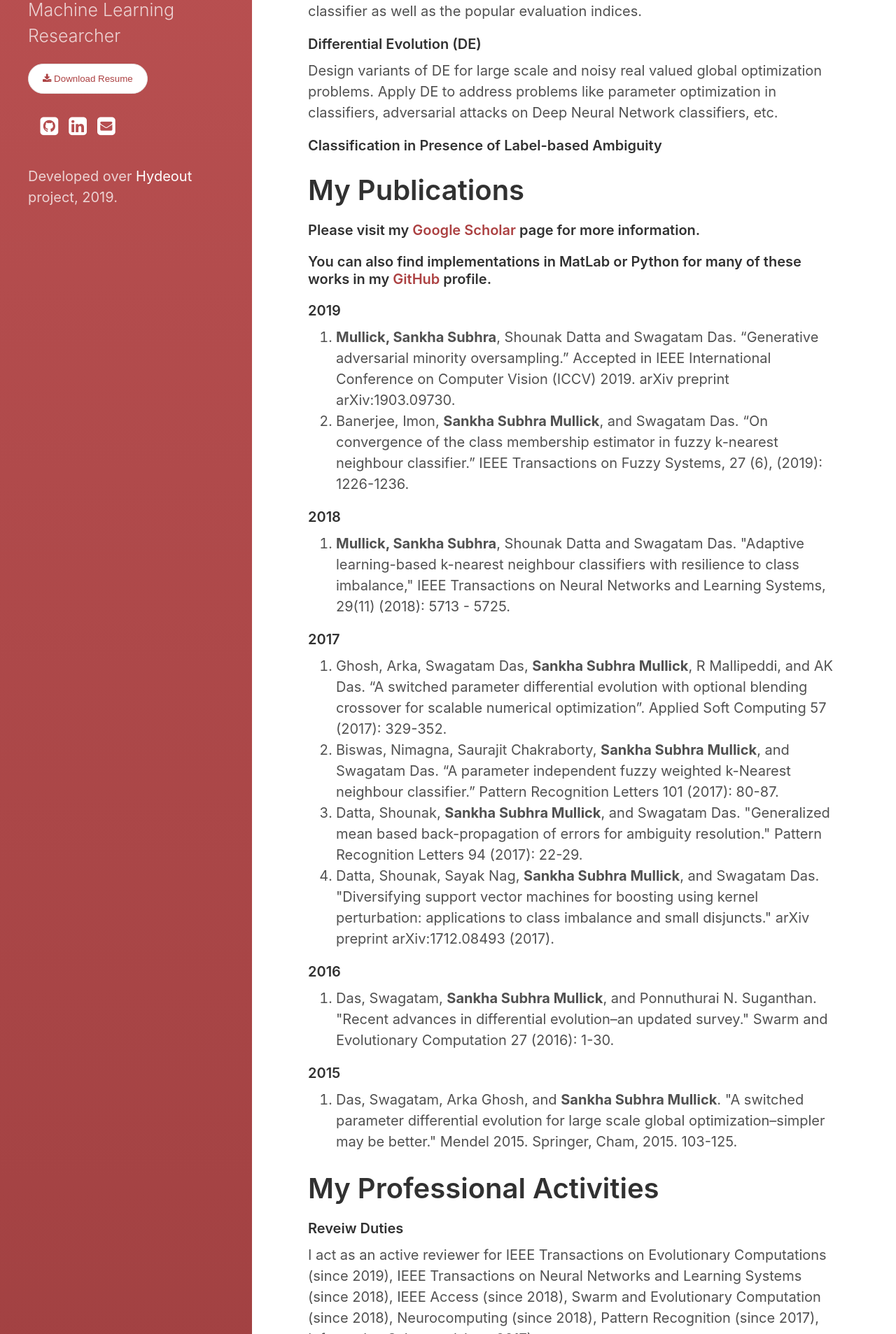
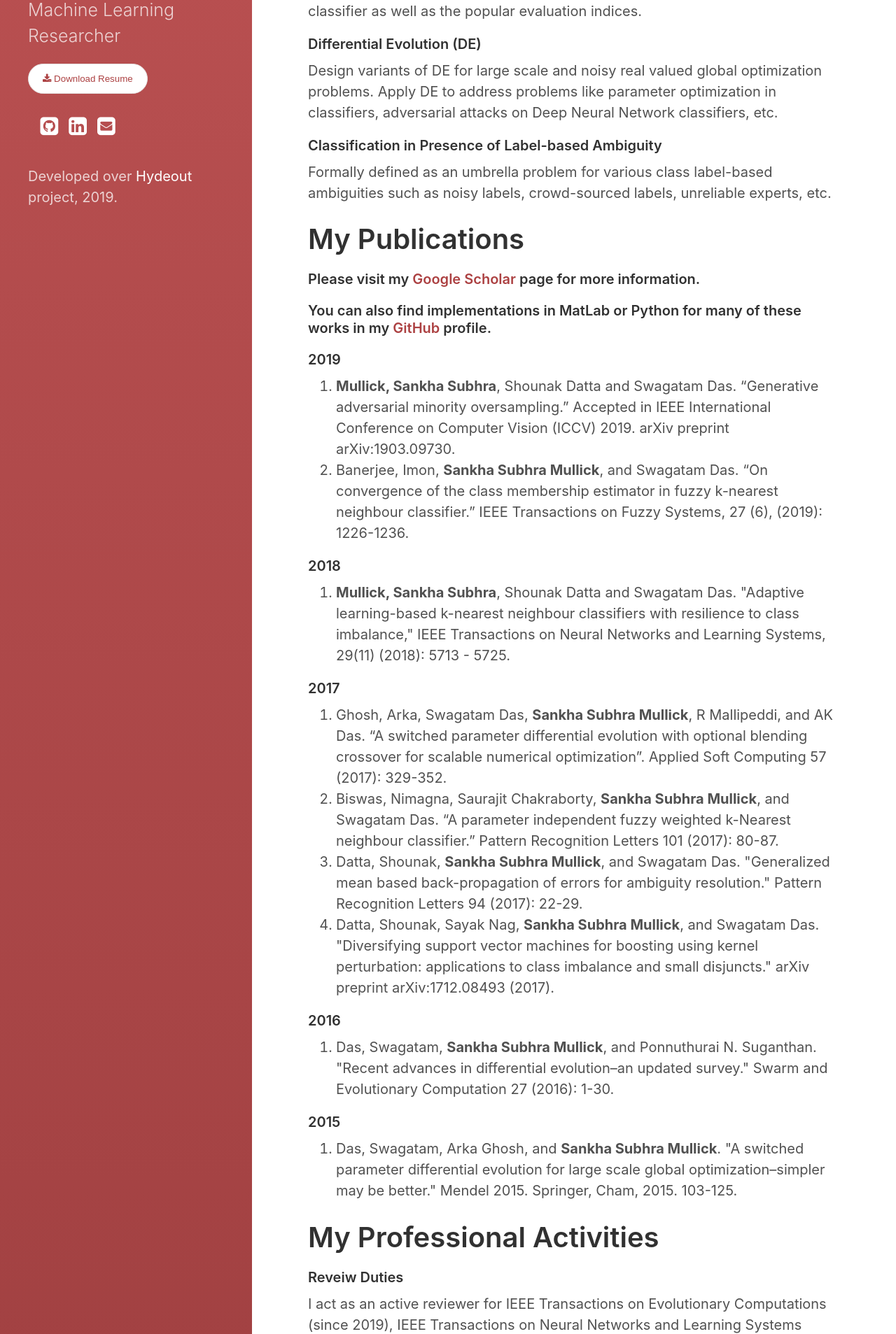
Before and after one commit to SankhaSubhra/SankhaSubhra.github.io, a Jekyll site: the page built from index.html, in a window 1280 px wide. Shown: the part 598-2505 px from the top of the page at 70% size. Built offline with Jekyll 4.4.1, drawn with Linux system fonts in a browser that asks for light colours; the list of posts is cut into pages by our own code; a style sheet for code colours, icons or effects is not loaded; some of the changed text lies outside the part shown.

Commit message:
Add files via upload

```diff
--- a/index.html
+++ b/index.html
@@ -29,6 +29,8 @@ evaluation indices.
 Design variants of DE for large scale and noisy real valued global optimization problems. Apply DE to address problems like parameter optimization in classifiers, adversarial attacks on Deep Neural Network classifiers, etc.
 
 <h5>Classification in Presence of Label-based Ambiguity</h5>
+Formally defined as an umbrella problem for various class label-based ambiguities such as noisy labels, crowd-sourced
+labels, unreliable experts, etc.
 
 <h1>My Publications</h1>
 <h6>Please visit my <a href="https://scholar.google.com/citations?user=QnzlBI8AAAAJ">Google Scholar</a> page for more
@@ -95,3 +97,7 @@ B.Tech in Computer Science and Engineering from West Bengal University of Techno
 I am an avid reader and a video game enthusiast, who happens to love high-altitude trekking as well. I am interested in
 creative writing which I consider as my primary hobby. My literary works are mostly in Bengali which is my mother
 tongue, while I prefer to use English for blogging. I am a feminist and an environmentalist.
+
+<p> <br>
+    <small>This website is developed by Sankha Subhra Mullick, over the <a href="https://github.com/fongandrew/hydeout">Hydeout</a> project, on 9th of September, 2019. </small>
+</p>
```
